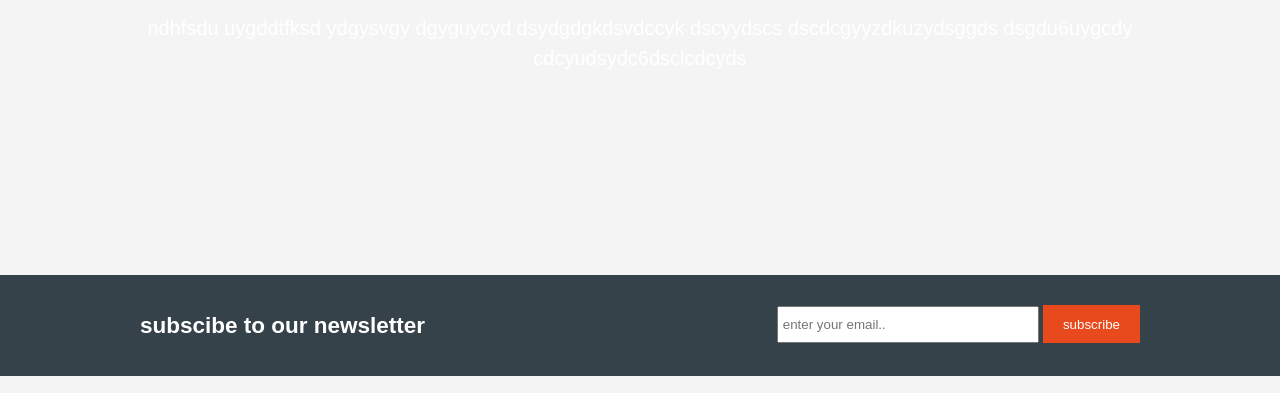
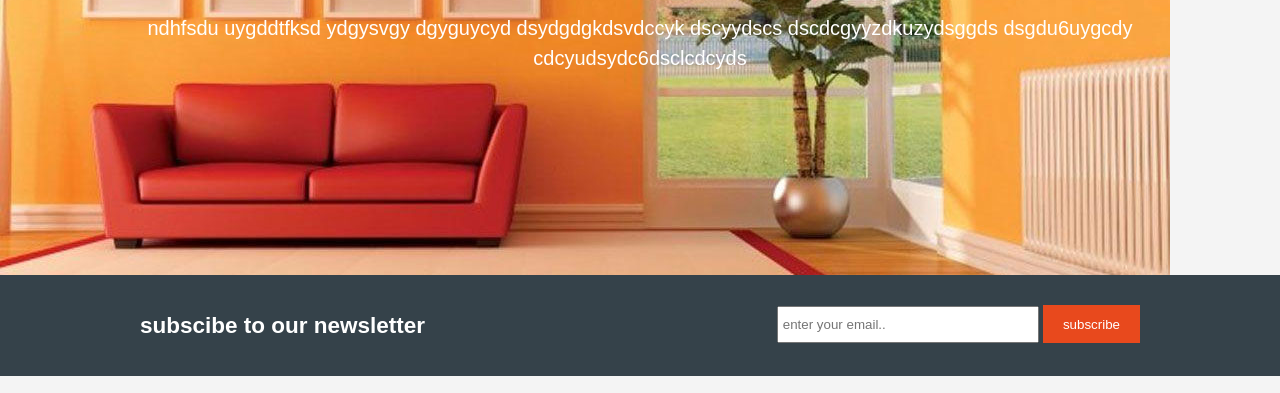
Before and after one commit to codedman/static-web, a plain HTML site: page index.html in a window 1280 px wide. Shown: the part 278-671 px from the top of the page. Drawn offline with Linux system fonts and the light colour scheme.

Commit message:
some edits
images

```diff
--- a/style.css
+++ b/style.css
@@ -74,7 +74,7 @@
  /*showcase*/
  #showcase{
    min-height:450px;
-   background:url("../img/house.jpg") no-repeat 0 -200px;
+   background:url("house.jpg") no-repeat 0 -200px;
    text-align:center;
    color:#ffffff;
  }
```
